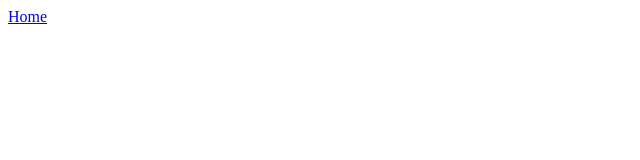
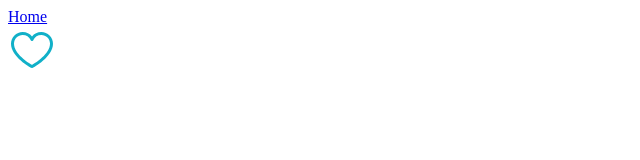
Before and after one commit to Gabriel-Henrique-Selani-Barbosa/rickandmorty, a Vue app: page / in a window 1280 px wide. Shown: the top 160 px of the page, without its empty margins (0-640 px from the left). Built offline with nearby package versions, Linux system fonts and the light colour scheme.

Commit message:
feat: create icons component

```diff
--- /dev/null
+++ b/src/components/base/Icon.vue
@@ -0,0 +1,51 @@
+<template>
+  <div class="icon-wrapper">
+    <object type="image/svg+xml" class="icon" :data="getIconFullPath" ref="svgObject"></object>
+  </div>
+</template>
+
+<script>
+export default {
+  props: {
+    iconPath: String,
+    iconColor: String
+  },
+  data() {
+    return {
+      svgObject: null
+    };
+  },
+  computed: {
+    getIconFullPath() {
+      return `/icons/${this.iconPath}.svg`;
+    }
+  },
+  mounted() {
+    this.$nextTick(() => {
+      this.svgObject = this.$refs.svgObject;
+      if (this.svgObject) {
+        this.svgObject.addEventListener('load', this.updateSvgStyle);
+      }
+    });
+  },
+  watch: {
+    iconColor() {
+      this.updateSvgStyle();
+    }
+  },
+  methods: {
+    updateSvgStyle() {
+      if (this.svgObject && this.svgObject.contentDocument) {
+        const pathElements = this.svgObject.contentDocument.querySelectorAll('path');
+        pathElements.forEach((pathElement) => {
+          if (pathElement.hasAttribute('fill')) {
+            pathElement.setAttribute('fill', String(this.iconColor || ''));
+          } else if (pathElement.hasAttribute('stroke')) {
+            pathElement.setAttribute('stroke', String(this.iconColor || ''));
+          }
+        });
+      }
+    }
+  }
+};
+</script>
--- a/src/views/HomeView.vue
+++ b/src/views/HomeView.vue
@@ -1,8 +1,9 @@
-<script>
+<script setup>
+  import Icon from '@/components/base/Icon.vue'
 
 </script>
-
 <template>
   <main>
+      <Icon iconPath="heart" iconColor="#11B0C8" />
   </main>
 </template>
```
Also changed, not shown: public/icons/heart.svg (added).
